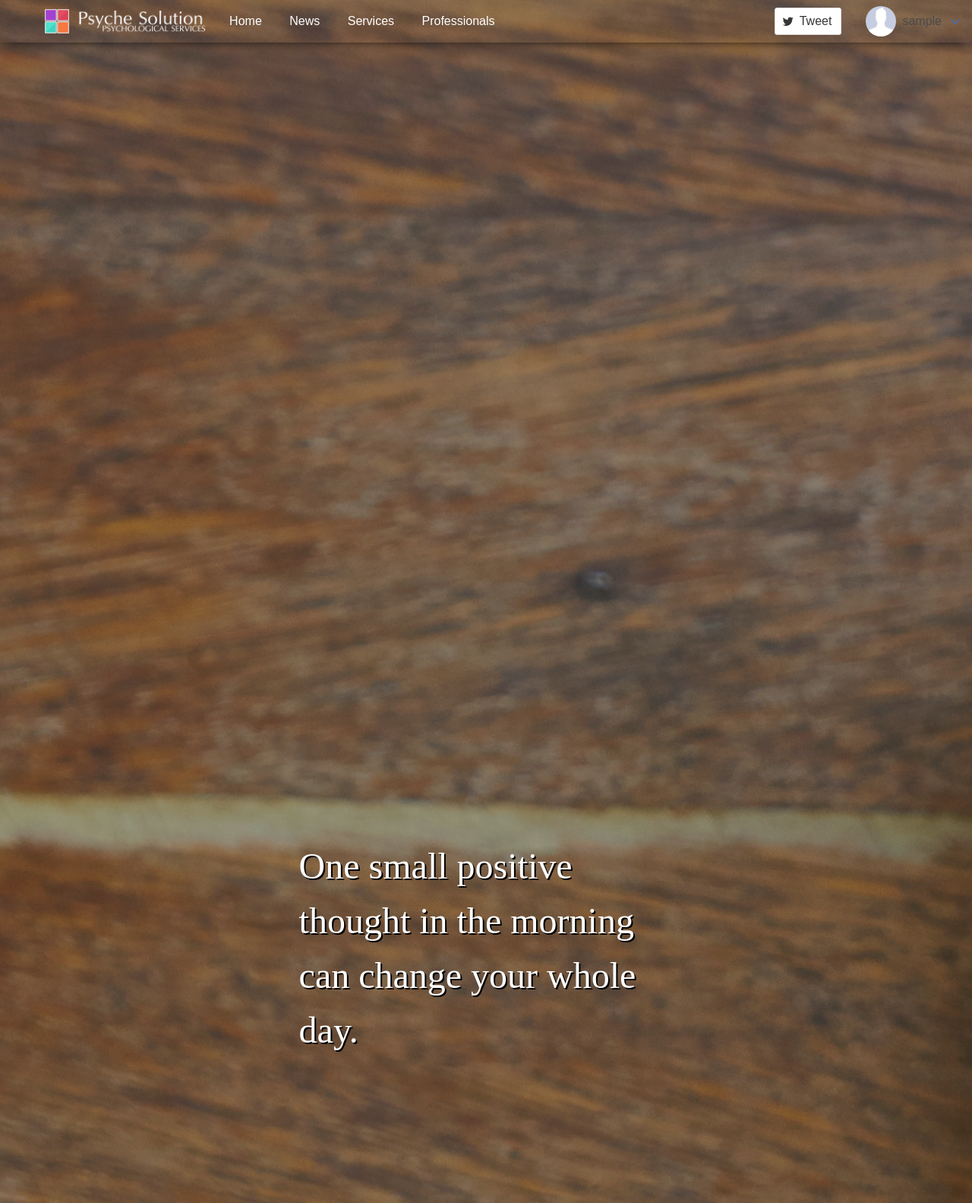
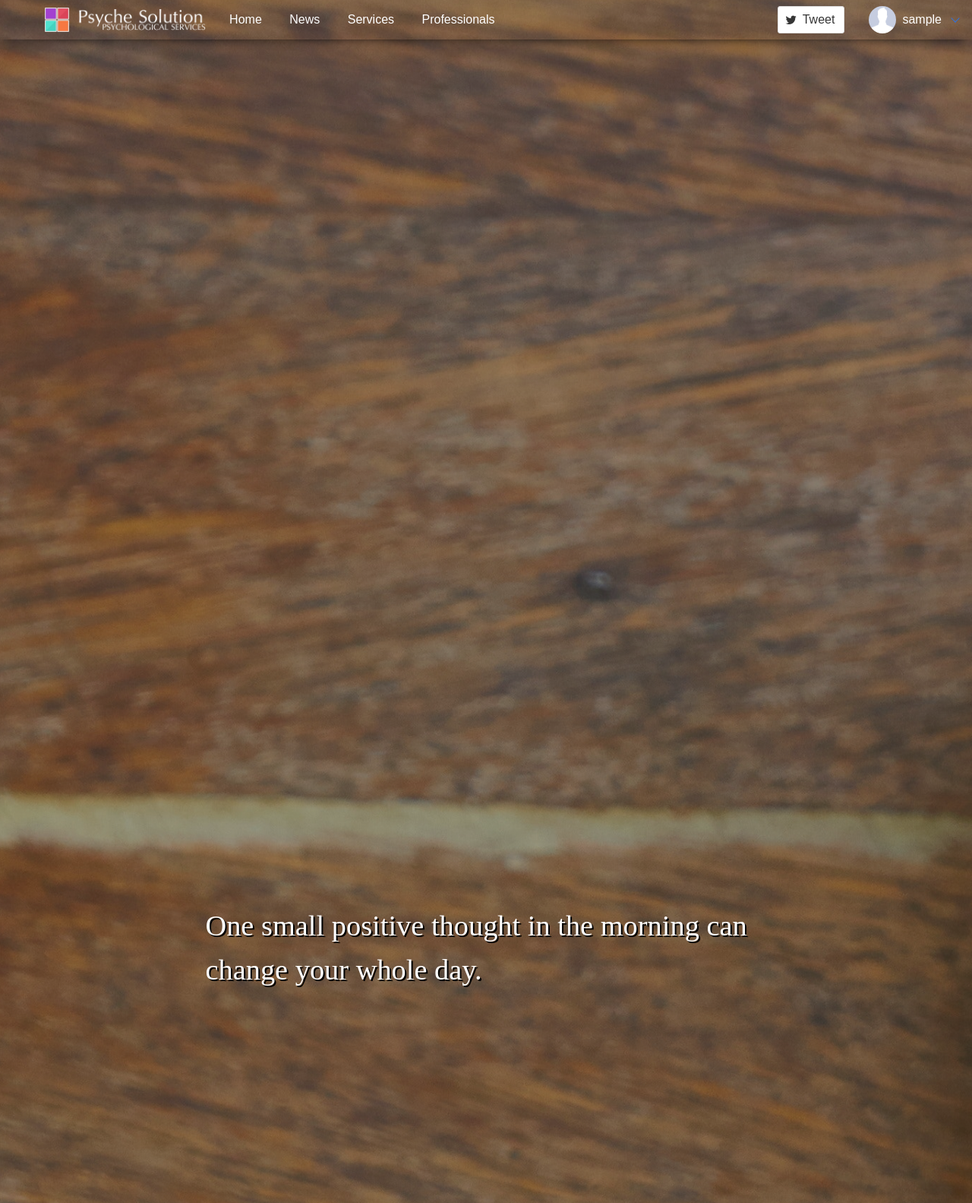
Before and after one commit to bengayanilo/PSPS, a PHP site: page /Web/Homepage/html/index.php in a window 1280 px wide. Shown: the top 1583 px of the page at 76% size. Run offline with PHP 8.4, Linux system fonts and the light colour scheme; the visitor is signed in with stand-in values (Sample User, id 1); some libraries are stand-ins or nearby versions.

Commit message:
design changes

```diff
--- /dev/null
+++ b/Hero/html/hero.html
@@ -0,0 +1,5 @@
+<div class="hero">
+    <div class="text">
+      <p>Lorem ipsum dolor sit amet, consectetur adipisicing elit. Repellat possimus eius provident modi placeat earum rerum id deserunt aperiam deleniti consequatur reiciendis similique illum sequi molestias dolorem ipsam enim sunt rem velit perspiciatis consequuntur Lorem ipsum dolor sit amet, consectetur adipisicing elit. Repellendus totam nesciunt eum ipsa reprehenderit laboriosam. In eum nam nulla libero debitis id recusandae. Deleniti totam inventore ipsa cupiditate minus ab nostrum. Praesentium hic dolorum nobis repellat dignissimos magni facilis veritatis iste dolor at dolorem modi accusantium laboriosam recusandae mollitia iusto.</p>
+    </div>
+  </div>
--- /dev/null
+++ b/Homepage/css/hero.css
@@ -0,0 +1,51 @@
+/*@media screen and (max-width: 320px) {*/
+/*    .greetings h1 {*/
+/*      font-size: 6vw;*/
+/*    }*/
+
+/*    .bg1 {*/
+/*        width: 100vw;*/
+/*    }*/
+/*  }*/
+
+@media screen and (max-width: 320px) {
+    html, body {
+        max-width: 320px;
+        overflow-y: hidden;
+    }
+
+    .wrapper {
+        max-width: 320px;
+    }
+
+    .greetings {
+        width: 90%;
+    }
+
+    .greetings h1 {
+      font-size: 7vw;
+    }
+
+    .bg1::after {
+        background-size: cover;
+        width: 100vw;
+    }
+
+    /* #company-symbol {
+        height: 50%;
+    } */
+
+    #company-logo {
+        max-height: 40px !important;
+    }
+  }
+
+@media screen and (max-width: 375px) {
+    .greetings h1 {
+      font-size: 8vw;
+    }
+
+    .bg1 {
+        width: 100vw;
+    }
+  }
--- a/Homepage/css/main.css
+++ b/Homepage/css/main.css
@@ -8,7 +8,7 @@
   border: 10px solid transparent;
 }
 
-*::-webkit-scrollbar-thumb {
+*::-webkit-scrollbar-thumb {gr
   box-shadow: inset 0 0 0 10px;
 } */
 
@@ -16,16 +16,13 @@ body {
     background-color: rgb(19, 16, 16);
 }
 
-html {
-    image-rendering: crisp-edges;
-    /* image-rendering: -webkit-optimize-contrast; */
-    -ms-text-size-adjust: 100%;
-    -webkit-text-size-adjust: 100%;
-}
-
 /* Parallax Effect */
 /* Tiny reset thingy */
-body,html{margin:0;padding:0;}
+body,html{margin:0;padding:0;width:100vw;}
+
+.greetings h1 {
+    font-size: 3vw;
+}
 
 .wrapper {
   /* The height needs to be set to a fixed value for the effect to work.
@@ -34,7 +31,7 @@ body,html{margin:0;padding:0;}
   /* The scaling of the images would add a horizontal scrollbar, so disable x overflow. */
   overflow-x: hidden;
   /* Enable scrolling on the page. */
-  overflow-y: auto;
+  /* overflow-y: scroll; */
   /* Set the perspective to 2px. This is essentailly the simulated distance from the viewport to transformed objects.*/
   perspective: 2px;
 }
@@ -55,7 +52,7 @@ body,html{margin:0;padding:0;}
 
 .greetings {
     /* border: 1px solid black; */
-    width: 40%;
+    width: 60%;
 }
 
 .parallax::after {
@@ -92,6 +89,7 @@ body,html{margin:0;padding:0;}
   /* background-size: auto; */
   background-repeat: no-repeat;
   /* overflow: hidden; */
+  max-width: 100%;
 }
 /* Parallax Effect End */
 
@@ -124,11 +122,12 @@ body,html{margin:0;padding:0;}
     color: white;
     width: 100%;
     background-color: rgba(255, 255, 255, 0);
-    position: fixed;
-    position: -webkit-sticky;
+    position: fixed !important;
+    /* position: -webkit-sticky; */
     top: 0px;
     /* background-color: rgba(250, 250, 250, 0.95); */
     -webkit-box-shadow: 0 5px 15px -8px black;
+    visibility: visible;
 }
 
 .navbar a {
@@ -165,58 +164,57 @@ body,html{margin:0;padding:0;}
 }
 
 #home-menu {
-    color: black !important;
+    color: #0a0a0a;
     padding: 0.5rem 1rem;
 }
 
 #news-menu {
-    color: black !important;
+    color: black;
     padding: 0.5rem 1rem;
 }
 
 #services-menu {
-    color: black !important;
+    color: black;
     padding: 0.5rem 1rem;
 }
 
 #professionals-menu {
-    color: black !important;
+    color: black;
     padding: 0.5rem 1rem;
 }
 
-#user-avatar-div {
+/* #user-avatar-div {
 	margin: 0 0.5rem 0 0;
     overflow-x: hidden;
     overflow-y: hidden;
 	border-radius: 50%;
-	/* border: 1px solid black; */
 	text-align: center;
-	max-height: 2.5rem;
-	max-width: 2.5rem;
-	width: 2.5rem;
-	height: 2.5rem;
+	max-height: 2.25rem;
+	max-width: 2.25rem;
+	width: 2.25rem;
+	height: 2.25rem;
 }
 
 #user-avatar-1 {
 	display: block;
-	max-height: 2.5rem;
-	height: 2.5rem;
-	width: 2.5rem;
+	max-height: 2.25rem;
+	height: 2.25rem;
+	width: 2.25rem;
 }
 
 #user-avatar {
     overflow-y: hidden;
 	overflow-x: hidden;
 	width: 100%;
-	max-height: 2.5rem;
-	height: 2.5rem;
+	max-height: 2.25rem;
+	height: 2.25rem;
 	object-fit: cover;
 	display: inline-block;
 }
 
 #account-menu a {
     color: #4a4a4a;
-}
+} */
 
 #sign-out-divider {
     color: #4a4a4a;
@@ -228,22 +226,26 @@ body,html{margin:0;padding:0;}
     padding: 0.5rem 1rem 0.05rem 1rem ;
     border-bottom: 0.45rem solid#a441d0;
     transition: .3s ease;
+    background-color: #f2f2f2;
 }
 
 #news-menu:hover {
     padding: 0.5rem 1rem 0.05rem 1rem ;
     border-bottom: 0.45rem solid #e34e61;
-	transition: .3s ease;
+    transition: .3s ease;
+    background-color: #f2f2f2;
 }
 
 #services-menu:hover {
     padding: 0.5rem 1rem 0.05rem 1rem ;
     border-bottom: 0.45rem solid #4fe2cf;
-	transition: .3s ease;
+    transition: .3s ease;
+    background-color: #f2f2f2;
 }
 
 #professionals-menu:hover {
     padding: 0.5rem 1rem 0.05rem 1rem ;
     border-bottom: 0.45rem solid #f77841;
-	transition: .3s ease;
+    transition: .3s ease;
+    background-color: #f2f2f2;
 }
--- a/Homepage/html/index.php
+++ b/Homepage/html/index.php
@@ -12,6 +12,8 @@
     <link rel="stylesheet" type="text/css" media="screen" href="../../Static/css/bulma/bulma-pageloader.min.css" />
     <link rel="stylesheet" type="text/css" media="screen" href="../../Static/css/font-awesome/font-awesome.css" />
     <link rel="stylesheet" type="text/css" media="screen" href="../../Homepage/css/main.css" />
+    <link rel="stylesheet" type="text/css" media="screen" href="../../Navbar/css/navbar.css" />
+    <link rel="stylesheet" type="text/css" media="screen" href="../../Homepage/css/hero.css" />
     <link rel="icon" href="../../Static/images/logo.png" />
     <script src="https://ajax.googleapis.com/ajax/libs/jquery/3.3.1/jquery.min.js"></script>
     <!-- <script src="//cdnjs.cloudflare.com/ajax/libs/less.js/3.0.2/less.min.js" ></script> -->
@@ -20,13 +22,13 @@
 </head>
 <body>
 <!-- <main class="wrapper"> -->
-  <div class="navbar-wrapper" style="height: 100%;">
+  <div class="navbar-wrapper">
     <?php include("../../Navbar/html/_navbar.php"); ?>
   </div>
   <main class="wrapper">
     <section class="section parallax bg1" id="home-section">
-    <div class="greetings level-left">
-      <h1 style="font-size: 3rem; font-family: Trebuchet; text-shadow: 2px 2px #000000;">One small positive thought in the morning can change your whole day.</hi>
+    <div class="greetings hero-top">
+      <h1 style="font-family: Trebuchet; text-shadow: 2px 2px #000000;">One small positive thought in the morning can change your whole day.</hi>
     </div>
     </section>
     <!-- <section> -->
--- /dev/null
+++ b/Navbar/css/navbar.css
@@ -0,0 +1,41 @@
+#user-avatar-div {
+	margin: 0 0.5rem 0 0;
+    overflow-x: hidden;
+    overflow-y: hidden;
+	border-radius: 50%;
+	/* border: 1px solid black; */
+	text-align: center;
+	max-height: 2.25rem;
+	max-width: 2.25rem;
+	width: 2.25rem;
+	height: 2.25rem;
+}
+
+#user-avatar-1 {
+	display: block;
+	max-height: 2.25rem;
+	height: 2.25rem;
+	width: 2.25rem;
+}
+
+#user-avatar {
+    overflow-y: hidden;
+	overflow-x: hidden;
+	width: 100%;
+	max-height: 2.25rem;
+	height: 2.25rem;
+	object-fit: cover;
+	display: inline-block;
+}
+
+#is-hoverable:hover {
+    background-color: rgba(255, 255, 255, 1) !important;
+}
+
+#account-menu a {
+    color: #4a4a4a;
+}
+
+#user-name {
+    color: white;
+}
--- a/Navbar/html/_navbar.php
+++ b/Navbar/html/_navbar.php
@@ -1,15 +1,18 @@
-<nav class="navbar navbar-fixed-top" style="z-index: 100;">
+<!DOCTYPE html>
+<html>
+<head>
+    <meta charset="utf-8" />
+    <!-- <meta http-equiv="X-UA-Compatible" content="IE=edge"> -->
+    <meta name="viewport" content="width=device-width, initial-scale=1">
+</head>
+<body>
+<nav class="navbar navbar-fixed-top scrolledToTop" style="z-index: 100;">
                   <!-- <div style="margin: 0 4% auto"> -->
                     <div class="navbar-brand" style="margin-left: 4%">
                       <a class="navbar-item company-logo" id="company-logo" href=<?php //echo ($_SESSION['type']=='admin')?'../../Backend/html/backend-base.php':'../../index.php';?>>
                         <!-- <img src="../../Static/images/logo.png">&nbsp;&nbsp;<div id ="navbarLogo"></div> -->
-                        <img src="http://localhost/Web/Static/images/logo.png">&nbsp;&nbsp;<img id="navbarLogo" src="http://localhost/Web/Static/images/company_name_white.png">
-                      </a>
-
-                      <a class="navbar-item is-hidden-desktop" href="https://github.com/jgthms/bulma" target="_blank">
-                        <span class="icon" style="color: #333;">
-                          <i class="fa fa-github"></i>
-                        </span>
+                        <!-- <img src="http://localhost/Web/Static/images/logo.png">&nbsp;&nbsp;<img id="navbarLogo" src="http://localhost/Web/Static/images/company_name_white.png"> -->
+                        <img id="company-symbol" src="../../Static/images/logo.png">&nbsp;&nbsp;<img id="navbarLogo" class="whiteLogo" src="../../Static/images/company_name_white.png">
                       </a>
 
                       <a class="navbar-item is-hidden-desktop" href="https://twitter.com/jgthms" target="_blank">
@@ -18,7 +21,7 @@
                         </span>
                       </a>
 
-                      <div class="navbar-burger burger" data-target="navMenubd-example">
+                      <div class="navbar-burger burger" data-target="navMenubd-example" onclick="document.querySelector('.navbar-menu').classList.toggle('is-active');">
                         <span></span>
                         <span></span>
                         <span></span>
@@ -61,14 +64,38 @@
                     <?php
                       if(isset($_SESSION['id']))
                       {
+                        // echo '<div class="navbar-item has-dropdown is-hoverable" id="account-menu">
+                        //         <a class="navbar-link  is-active" href="javascript:;">
+                        //                 <figure class="image is-32x32" id="user-avatar-div">
+                        //                         <span id="user-avatar-1">
+                        //                             <img id="user-avatar" src="http://localhost/Web/Static/images/profile-placeholder.jpg">
+                        //                         </span>
+                        //                     </figure>
+                        //             '.$_SESSION['username'].'
+                        //         </a>
+                        //         <div class="navbar-dropdown ">
+                        //           <a class="navbar-item " href="javascript:;">
+                        //             Edit Profile
+                        //           </a>
+                        //           <a class="navbar-item " href="javascript:;">
+                        //             Settings
+                        //           </a>
+                        //           <hr id="sign-out-divider">
+                        //           <a class="navbar-item " href="http://localhost/Web/logout.php">
+                        //             Sign Out
+                        //           </a>
+                        //         </div>
+                        //       </div>';
                         echo '<div class="navbar-item has-dropdown is-hoverable" id="account-menu">
                                 <a class="navbar-link  is-active" href="javascript:;">
                                         <figure class="image is-32x32" id="user-avatar-div">
                                                 <span id="user-avatar-1">
-                                                    <img id="user-avatar" src="http://localhost/Web/Static/images/profile-placeholder.jpg">
+                                                    <img id="user-avatar" src="../../Static/images/profile-placeholder.jpg">
                                                 </span>
                                             </figure>
+                                            <span id="user-name">
                                     '.$_SESSION['username'].'
+                                    </span>
                                 </a>
                                 <div class="navbar-dropdown ">
                                   <a class="navbar-item " href="javascript:;">
@@ -78,7 +105,7 @@
                                     Settings
                                   </a>
                                   <hr id="sign-out-divider">
-                                  <a class="navbar-item " href="http://localhost/Web/logout.php">
+                                  <a class="navbar-item " href="../../logout.php">
                                     Sign Out
                                   </a>
                                 </div>
@@ -89,3 +116,5 @@
                       }
                     ?>
                   </nav>
+                  </body>
+                  </html
```
Also changed, not shown: Navbar/js/navbar.js (+37 -0 lines), Static/css/bulma/bulma.css.
